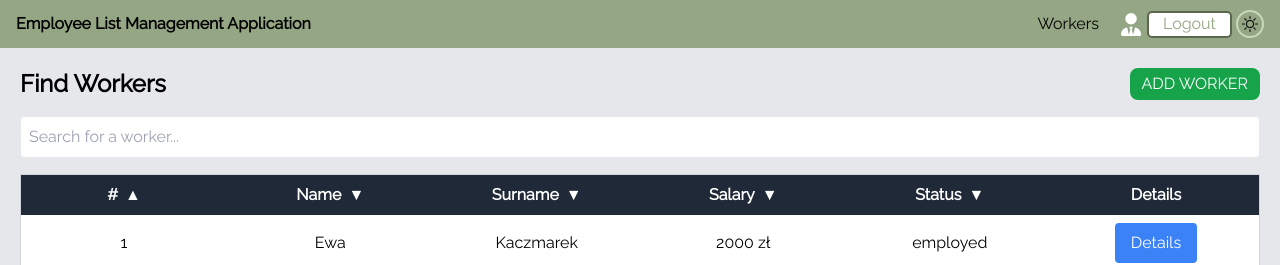
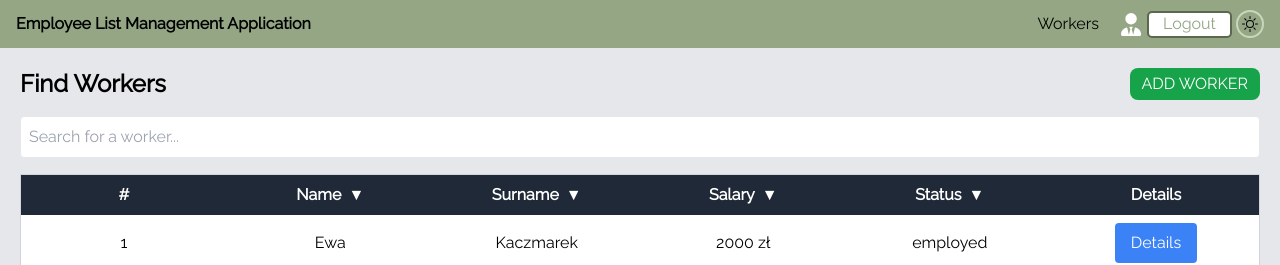
Before and after one commit to osemenets21/Employee-List-Management-Application, a React (Create React App) app: page /workers-list in a window 1280 px wide. Shown: the top 265 px of the page. Built offline with nearby package versions, Linux system fonts and the light colour scheme; data requests are answered from the project's data file; sample sign-in values are in the browser's storage.

Commit message:
delete method sort for ID

```diff
--- a/src/pages/Workers-list/Workers-list.tsx
+++ b/src/pages/Workers-list/Workers-list.tsx
@@ -6,7 +6,6 @@ import UniversalButton from "../../components/UniversalButton/UniversalButton";
 import { ModalDialogScrollable } from "../../components/ModalDialogScrollable/ModalDialogScrollable";
 import { AlertSuccess } from "../../components/AlertSuccess/AlertSuccess";
 import { ModalDetails } from "../../components/ModalDetails/ModalDetails";
-
 
 export const WorkersList: React.FC = () => {
   const workersContext = useContext<WorkersContextType | undefined>(
@@ -162,14 +161,7 @@ export const WorkersList: React.FC = () => {
           <table className="min-w-full bg-white border border-gray-300 dark:bg-slate-600 dark:text-white">
             <thead className="bg-gray-800 text-white">
               <tr>
-                <th onClick={() => handleSort("id")}>
-                  #
-                  {sortColumn === "id" && sortOrder === "asc" ? (
-                    <span className="up-arrow">▲</span>
-                  ) : (
-                    <span className="down-arrow">▼</span>
-                  )}
-                </th>
+                <th>#</th>
                 <th onClick={() => handleSort("firstName")}>
                   Name
                   {sortColumn === "firstName" && sortOrder === "asc" ? (
@@ -251,7 +243,9 @@ export const WorkersList: React.FC = () => {
         )}
       </div>
 
-    {showSuccessAlert && <AlertSuccess title={"Your item was updated successfully"}/>}
+      {showSuccessAlert && (
+        <AlertSuccess title={"Your item was updated successfully"} />
+      )}
 
       {showDeleteAlert && (
         <ModalDialogScrollable
```
